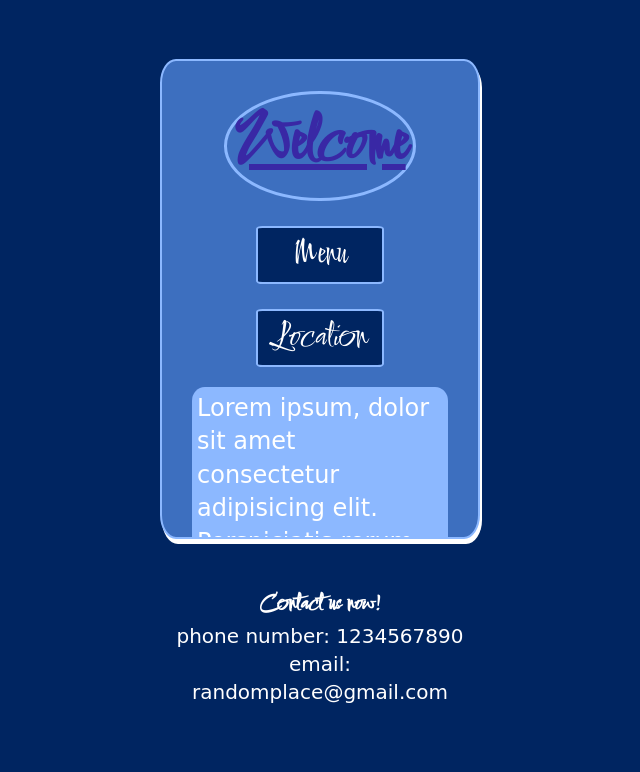
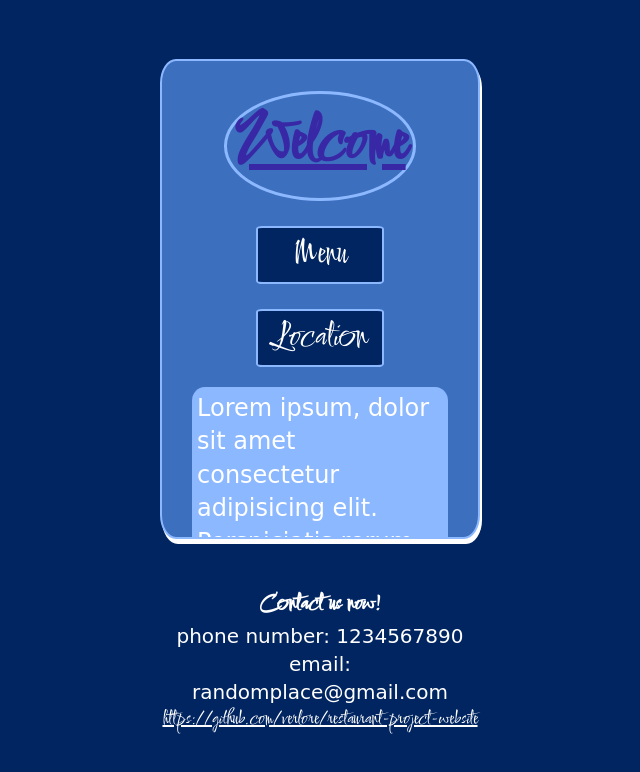
Before and after one commit to verlore/restaurant-project-website, a website: page public/home.html in a window 1280 px wide. Shown: the whole page, without its empty margins (320-960 px from the left). Drawn offline with Linux system fonts and the light colour scheme; a web font is replaced by a local one.

Commit message:
make it better

```diff
--- a/public/css/styles.css
+++ b/public/css/styles.css
@@ -120,6 +120,15 @@ button:hover{
 
 }
 
+.showcase footer a{
+    color: inherit;
+    transition: all 0.5s ease;
+}
+
+.showcase footer a:hover{
+    font-size: 1.5rem;
+}
+
 .menu-content{
     margin:40px;
     float: left;
--- a/public/home.html
+++ b/public/home.html
@@ -73,6 +73,7 @@
                 <h3>Contact us now!</h3>
                 <p>phone number: 1234567890</p>
                 <p>email: randomplace@gmail.com</p>
+                <a href="https://github.com/verlore/restaurant-project-website">https://github.com/verlore/restaurant-project-website</a>
             </footer>
         </div>
     </header>
```
Also changed, not shown: index.js (+1 -48 lines).
